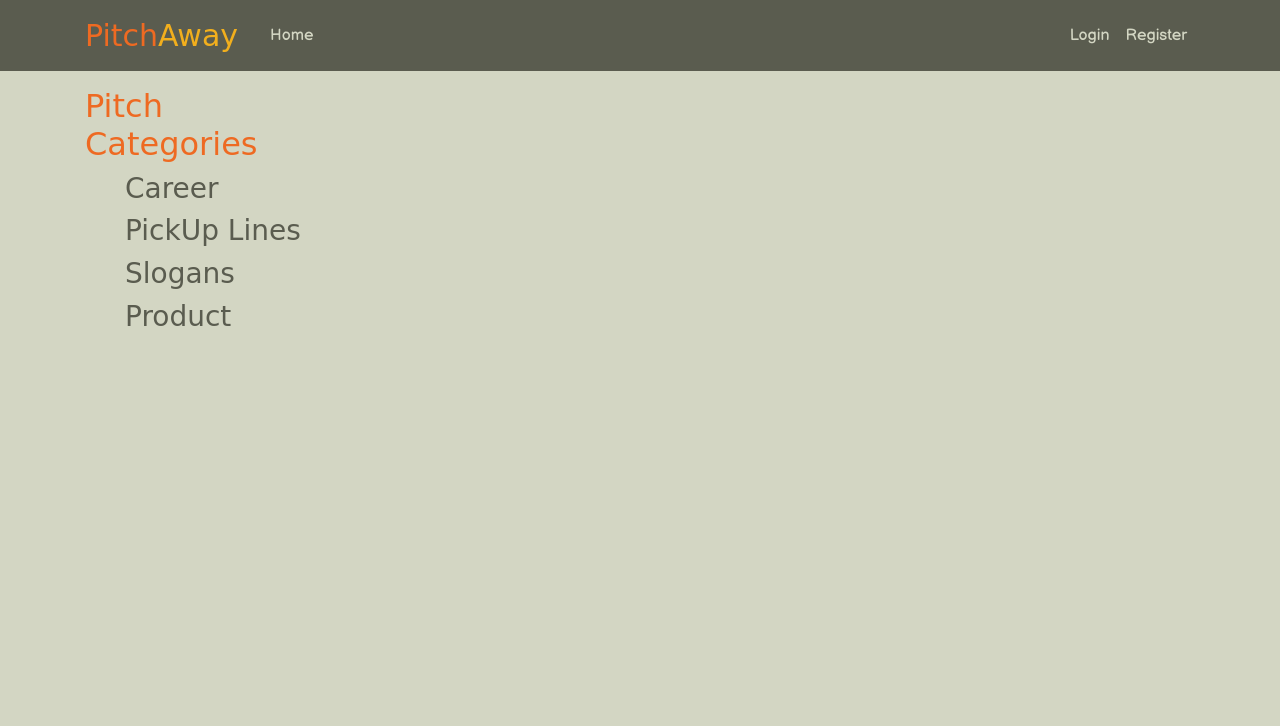
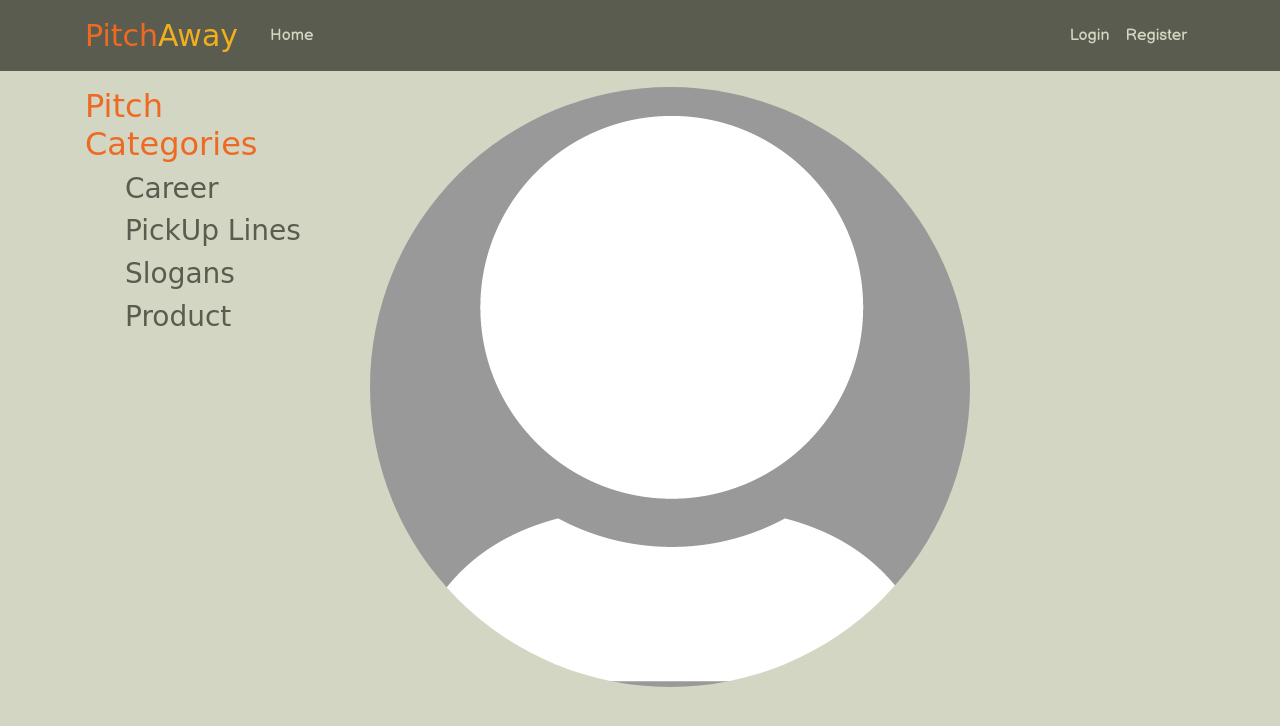
Before and after one commit to DerrickOdhiambo/Flask-IP3, a Python web app: template app/templates/account.html in a window 1280 px wide. Shown: the top 726 px of the page. Run offline with Jinja, Linux system fonts and the light colour scheme; the template is opened without the code that fills it: most values are stand-ins (such as "Sample title", 1, 10 or a date in 2020); some libraries are stand-ins or nearby versions; some web fonts are replaced.

Commit message:
add a card section for the user profile, for the image, username and email address

```diff
--- a/app/templates/account.html
+++ b/app/templates/account.html
@@ -1,4 +1,11 @@
 {% extends 'base.html' %}
 {% block content %}
-<h1>{{ current_user.username }}</h1>
+<div class="content-section">
+  <img class="rounded-circle account-img" src="{{ url_for('static', filename='images/default.jpeg') }}"
+    alt="profile picture">
+  <div class="user-body">
+    <h2>{{ current_user.username }}</h2>
+    <p>{{ current_user.email }}</p>
+  </div>
+</div>
 {% endblock content %}
```
